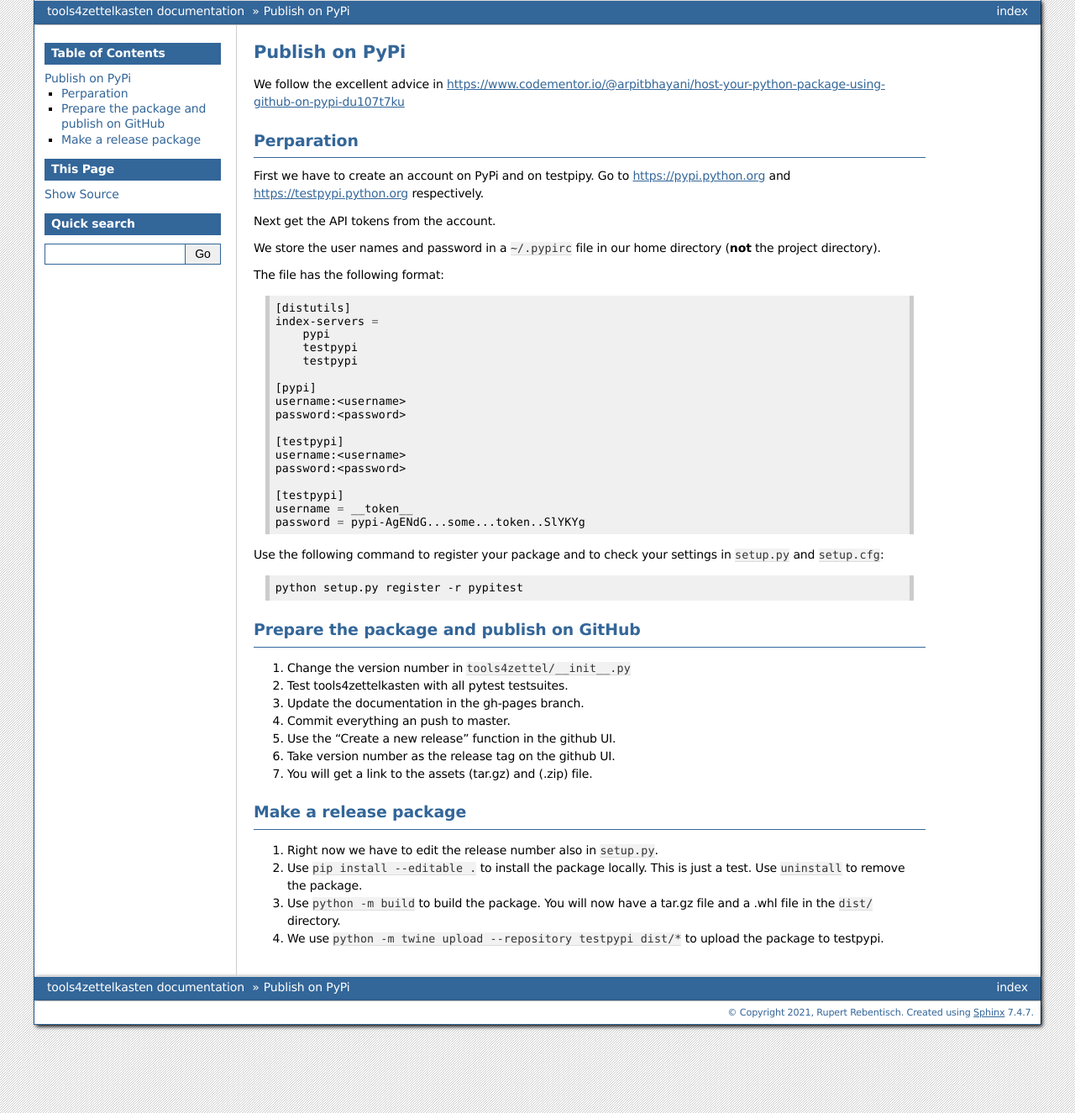
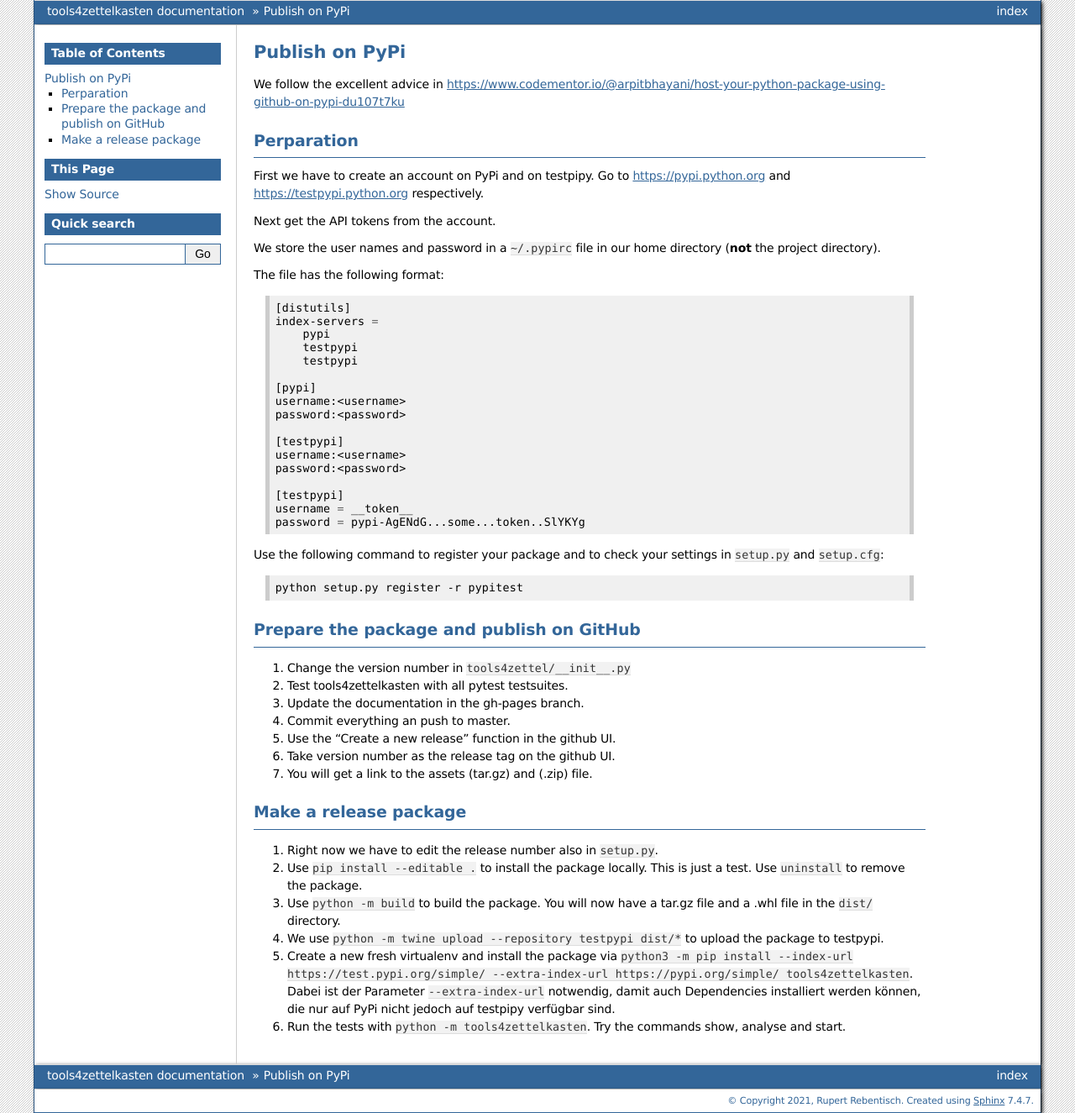
Before and after one commit to rreben/tools4zettelkasten, a Sphinx documentation site: the page built from docs_source/source/publish_on_PyPi.rst, in a window 1280 px wide. Shown: the whole page at 84% size. Built offline with Sphinx 7.4.7, drawn with Linux system fonts in a browser that asks for light colours; the version number could not be read and is left out.

Commit message:
documentation

```diff
--- a/docs_source/source/publish_on_PyPi.rst
+++ b/docs_source/source/publish_on_PyPi.rst
@@ -67,3 +67,10 @@
    You will now have a tar.gz file and a .whl file in the ``dist/`` directory.
 4. We use ``python -m twine upload --repository testpypi dist/*``
    to upload the package to testpypi.
+5. Create a new fresh virtualenv and install the package via ``python3 -m pip
+   install --index-url https://test.pypi.org/simple/ --extra-index-url
+   https://pypi.org/simple/ tools4zettelkasten``. Dabei ist der Parameter
+   ``--extra-index-url`` notwendig, damit auch Dependencies installiert werden
+   können, die nur auf PyPi nicht jedoch auf testpipy verfügbar sind.
+6. Run the tests with ``python -m tools4zettelkasten``. Try the commands
+   show, analyse and start.
```
